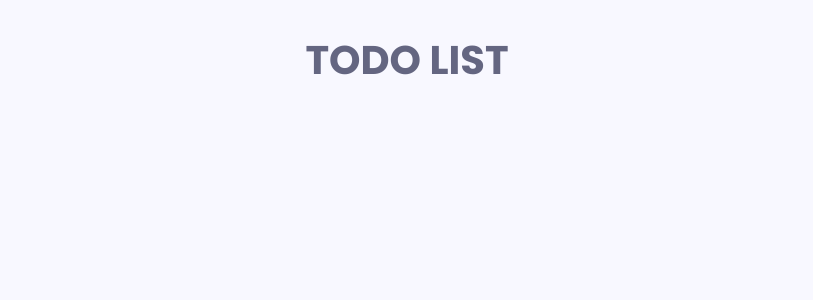
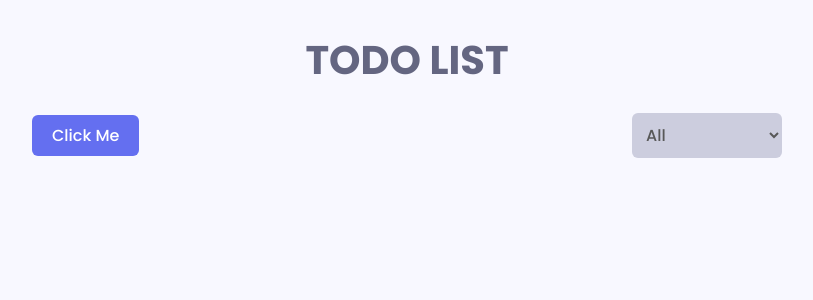
Before and after one commit to sujit-shrc/modern-todo-app, a React (Vite) app: page / in a window 1280 px wide. Shown: the top 300 px of the page, without its empty margins (233-1046 px from the left). Built offline with nearby package versions, Linux system fonts and the light colour scheme.

Commit message:
Title and TodoHeader Section Done

```diff
--- a/src/App.jsx
+++ b/src/App.jsx
@@ -1,11 +1,19 @@
 import Title from "./components/Title"
+import TodoHeader from "./components/TodoHeader"
+
+import "./styles/utilities/App.scss"
 
 function App() {
 
   return (
     <div className="App">
 
-      <Title />
+      <Title>Todo List</Title>
+
+      <div className="app__wrapper">
+      <TodoHeader />
+      </div>
+
 
     </div>
   )
--- /dev/null
+++ b/src/components/Button.jsx
@@ -0,0 +1,33 @@
+import React from "react";
+import '../styles/utilities/Button.scss';
+
+import getClasses from "../utils/getClasses";
+
+const buttonTypes = {
+  primary: "primary",
+  secondary: "secondary",
+};
+
+const Button = ({ children, variant="secondary", type ,...rest}) => {
+    return (
+      <button
+            className={getClasses(["button", `button--${buttonTypes[variant]}`])}
+            type={type === 'submit' ? 'submit' : 'button'}
+            {...rest}
+
+      >
+        {children}
+      </button>
+    );
+};
+
+
+const SelectButton = ({children, ...rest}) => {
+    return (
+        <select name="" className={getClasses(["button","button__select"])} {...rest} >{ children }</select>
+    )
+}
+
+
+export default Button;
+export { SelectButton };
--- a/src/components/Title.jsx
+++ b/src/components/Title.jsx
@@ -1,8 +1,9 @@
 import React from 'react'
-import '../styles/utilities/title.scss'
-const Title = () => {
+import '../styles/utilities/Title.scss'
+
+const Title = ({children}) => {
   return (
-    <h1 className="title">Todo List</h1>
+    <h1 className="title">{ children }</h1>
   )
 }
 
--- /dev/null
+++ b/src/components/TodoHeader.jsx
@@ -0,0 +1,18 @@
+import React from 'react'
+import Button, { SelectButton } from './Button'
+import '../styles/utilities/App.scss'
+
+const TodoHeader = () => {
+  return (
+      <div className='todo-header'>
+          <Button variant='primary'>Click Me</Button>
+          <SelectButton id="status">
+              <option value="all">All</option>
+              <option value="incomplete">Incomplete</option>
+              <option value="complete">Complete</option>
+          </SelectButton>
+    </div>
+  )
+}
+
+export default TodoHeader
--- /dev/null
+++ b/src/styles/utilities/App.scss
@@ -0,0 +1,34 @@
+@import "../variables";
+@import "../mixiins";
+
+.app__wrapper {
+	max-width: 750px;
+	width: 100%;
+	margin: 0 auto;
+}
+.todo-header {
+	display: flex;
+	align-items: center;
+	justify-content: space-between;
+	height: 60px;
+}
+.content__wrapper {
+	background-color: $bg-2;
+	padding: 2rem;
+	border-radius: 12px;
+	@include smallDeviceSize {
+		padding: 1.5rem;
+	}
+}
+.emptyText {
+	font-size: 1.6rem;
+	font-weight: 500;
+	color: $black-2;
+	text-align: center;
+	margin: 0 auto;
+	padding: 0.5rem 1rem;
+	border-radius: 8px;
+	background-color: $gray-2;
+	width: max-content;
+	height: auto;
+}
--- /dev/null
+++ b/src/styles/utilities/Button.scss
@@ -0,0 +1,34 @@
+@import '../variables';
+@import '../mixiins';
+
+.button {
+	display: inline-block;
+	height: auto;
+	padding: 0.8rem 2rem;
+	border: none;
+	border-radius: 6px;
+	font-weight: 500;
+	font-size: 1.6rem;
+	text-decoration: none;
+	text-transform: capitalize;
+	cursor: pointer;
+	overflow: hidden;
+	&__select {
+		color: $black-2;
+		font-family: Poppins;
+		padding: 1rem;
+		border: none;
+		background-color: $bg-3;
+
+		width: 150px;
+		cursor: pointer;
+	}
+}
+.button--primary {
+	background-color: $primaryPurple;
+	color: $white;
+}
+.button--secondary {
+	background-color: $bg-3;
+	color: $black-1;
+}
--- /dev/null
+++ b/src/utils/getClasses.js
@@ -0,0 +1,7 @@
+const getClasses = (classes) =>
+  classes
+    .filter((item) => item !== "")
+    .join(" ")
+    .trim();
+
+export default getClasses;
```
Also changed, not shown: src/styles/utilities/Title.scss (renamed from src/styles/utilities/title.scss).
